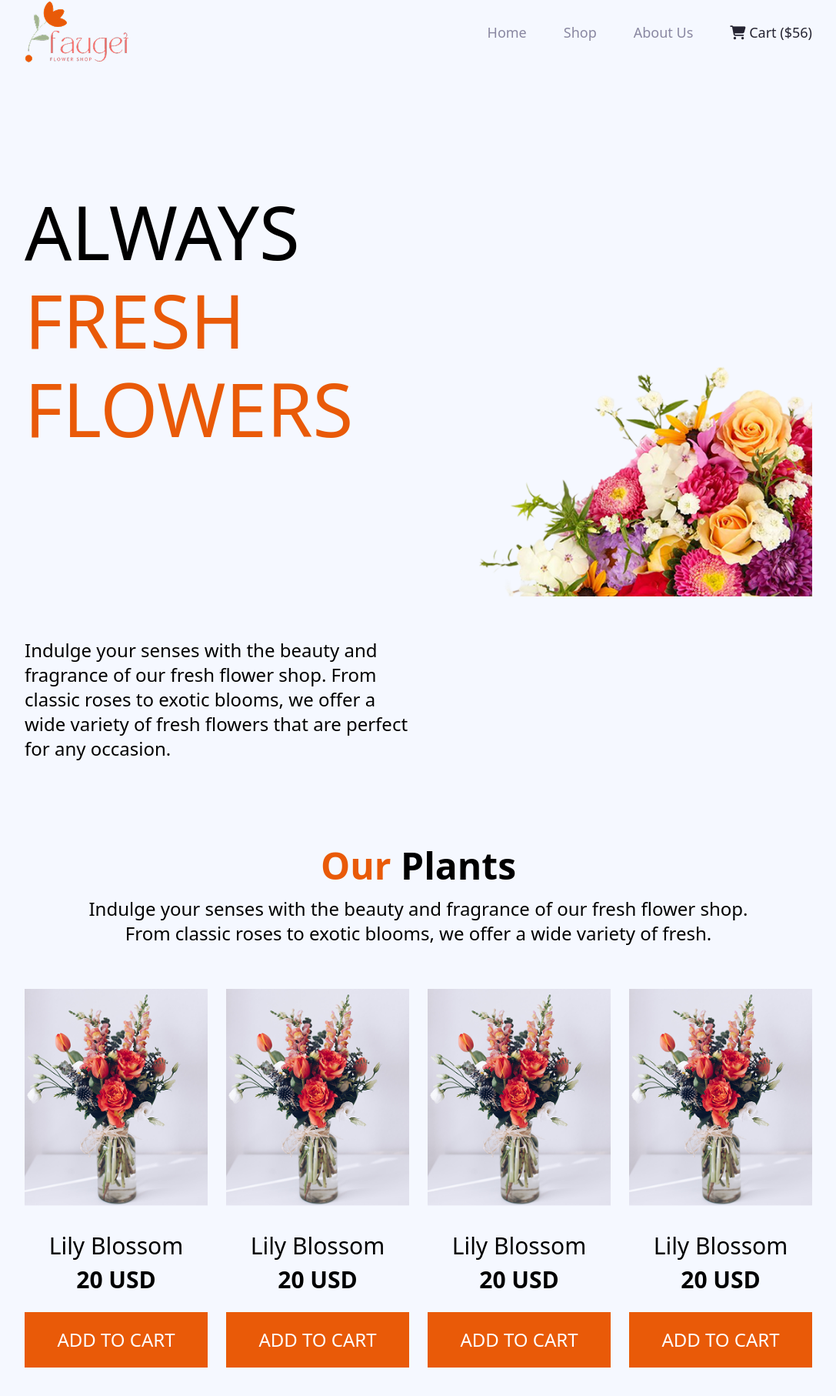
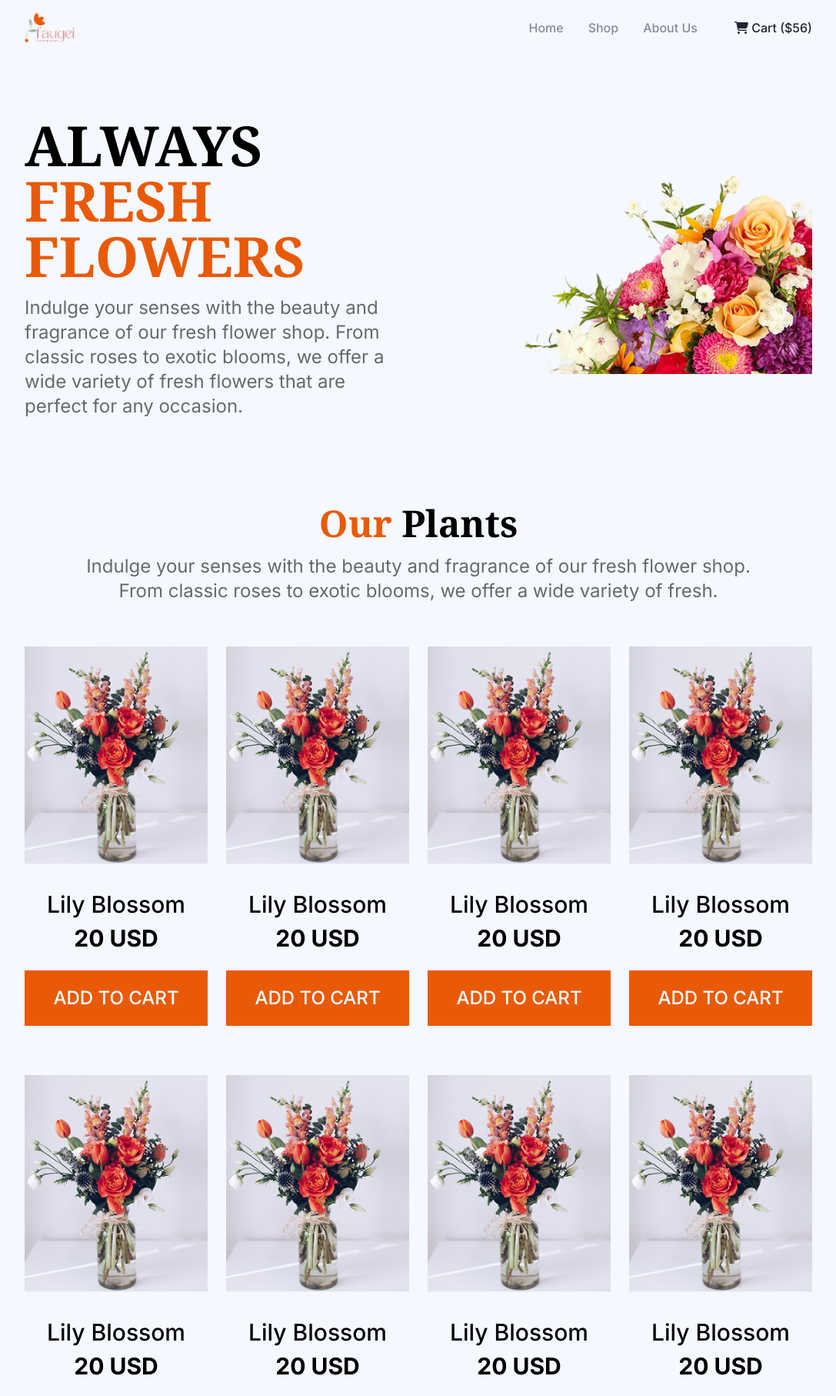
Before and after one commit to galib006/asgn2, a plain HTML site: page index.html in a window 1280 px wide. Shown: the top 1814 px of the page at 77% size, without its empty margins (96-1183 px from the left). Drawn offline with nearby package versions, Linux system fonts and the light colour scheme.

Commit message:
Make responsive for mobile

```diff
--- a/index.html
+++ b/index.html
@@ -7,37 +7,27 @@
     <title>Assignment 2</title>
     <script src="https://cdn.tailwindcss.com"></script>
     <script src="https://kit.fontawesome.com/81907d90ec.js" crossorigin="anonymous"></script>
+    <link rel="preconnect" href="https://fonts.googleapis.com">
+    <link rel="preconnect" href="https://fonts.gstatic.com" crossorigin>
+    <link href="https://fonts.googleapis.com/css2?family=Inter:ital,opsz,wght@0,14..32,100..900;1,14..32,100..900&family=Noto+Serif:ital,wght@0,100..900;1,100..900&display=swap" rel="stylesheet">
     <link rel="stylesheet" href="style.css" />
 </head>
 
-<body>
-    <header class="grid grid-cols-2 items-center justify-between px-32">
-        <div class="header-left">
+<body class="font-inter">
+    <header class="grid grid-cols-2 md:grid-cols-2 items-center px-6 md:px-32 py-4 gap-4">
+        <div class="header-left flex justify-between md:justify-start items-center">
             <div class="logo">
-                <a href="#"><img src="assets/logo.png" alt="" /></a>
+                <a href="#"><img src="assets/logo.png" alt="logo" class="h-10" /></a>
             </div>
+
         </div>
-        <div class="header-right flex items-end justify-end space-x-12 text-lg">
-            <nav>
-                <ul class="flex space-x-12">
-                    <li>
-                        <a href="#" class="text-[#8987A1] hover:text-[#252432] hover:font-bold font-medium">Home</a
-              >
-            </li>
-            <li>
-              <a
-                href="#"
-                class="text-[#8987A1] hover:text-[#252432] hover:font-bold font-medium"
-                >Shop</a
-              >
-            </li>
-            <li>
-              <a
-                href="#"
-                class="text-[#8987A1] hover:text-[#252432] hover:font-bold font-medium"
-                >About Us</a
-              >
-            </li>
+
+        <div class="header-right flex flex-col md:flex-row items-end md:items-center justify-end space-y-4 md:space-y-0 md:space-x-12 text-base">
+            <nav class="hidden md:block">
+                <ul class="flex space-x-8">
+                    <li><a href="#" class="text-[#8987A1] hover:text-[#252432] hover:font-bold font-medium">Home</a></li>
+                    <li><a href="#" class="text-[#8987A1] hover:text-[#252432] hover:font-bold font-medium">Shop</a></li>
+                    <li><a href="#" class="text-[#8987A1] hover:text-[#252432] hover:font-bold font-medium">About Us</a></li>
                 </ul>
             </nav>
             <div class="cart">
@@ -47,140 +37,153 @@
             </div>
         </div>
     </header>
-    <section id="hero" class="grid grid-cols-2 items-center justify-between px-32 mt-40">
-        <div class="hero-left">
-            <h1 class="text-8xl leading-[1.2]">
+
+    <section id="hero" class="grid grid-cols-1 md:grid-cols-2 items-center px-6 md:px-32 mt-20 gap-10">
+
+        <div class="hero-left text-left md:text-left order-2 md:order-1 flex flex-col justify-between h-full ">
+            <h1 class="text-2xl sm:text-5xl md:text-6xl lg:text-5xl xl:text-7xl leading-[1.2] font-noto-serif-bold w-64 md:w-full">
                 ALWAYS <span class="text-[#E95A08]">FRESH FLOWERS</span>
             </h1>
-            <p class="mt-60 text-2xl">
+            <p class="mt-4 text-sm sm:text-xl md:text-2xl text-[#00000094] ">
                 Indulge your senses with the beauty and fragrance of our fresh flower shop. From classic roses to exotic blooms, we offer a wide variety of fresh flowers that are perfect for any occasion.
             </p>
         </div>
-        <div class="hero-right flex items-end justify-end">
-            <img src="assets/hero-flower.png" class="w-full" alt="" />
+
+
+        <div class="hero-right flex justify-center md:justify-end order-1 md:order-2">
+            <img src="assets/hero-flower.png" class="w-full md:w-[90%]" alt="" />
         </div>
     </section>
-    <section id="our-plants" class="px-4 sm:px-8 md:px-16 lg:px-32 mt-28">
-        <h2 class="text-4xl sm:text-5xl text-center font-bold mb-4">
+    <section id="our-plants" class="px-4 sm:px-8 md:px-16 lg:px-32 mt-16 sm:mt-28">
+        <h2 class="text-2xl sm:text-5xl text-center font-bold mb-4 font-noto-serif-semi-bold">
             <span class="text-[#E95A08]">Our</span> Plants
         </h2>
-        <p class="text-center text-lg sm:text-2xl max-w-4xl mx-auto">
+        <p class="text-center text-sm sm:text-2xl max-w-4xl mx-auto text-[#00000094]">
             Indulge your senses with the beauty and fragrance of our fresh flower shop. From classic roses to exotic blooms, we offer a wide variety of fresh.
         </p>
 
-        <div class="our-plants-content mt-14 grid grid-cols-1 sm:grid-cols-2 md:grid-cols-4 md:gap-6 sm:gap-0">
+        <div class="our-plants-content mt-8 md:mt-14 grid grid-cols-2 sm:grid-cols-2 md:grid-cols-4 gap-6 sm:gap-6 md:gap-6">
             <div class="plants-sample text-center mb-10">
                 <img src="assets/sample-flower-image.png" class="w-full h-auto" alt="Lily Blossom" />
-                <h3 class="font-medium text-2xl sm:text-3xl mt-8 mb-2">
+                <h3 class="font-medium text-base sm:text-3xl mt-8 mb-0 md:mb-2">
                     Lily Blossom
                 </h3>
-                <h4 class="font-bold text-xl sm:text-3xl mb-6">20 USD</h4>
-                <button class="block w-full font-medium bg-[#E95A08] text-white text-lg sm:text-2xl py-4 sm:py-5">
+                <h4 class="font-bold text-base sm:text-3xl mb-6">20 USD</h4>
+                <button class="block w-full font-medium bg-[#E95A08] text-white text-base sm:text-2xl py-4 sm:py-5">
             ADD TO CART
           </button>
             </div>
             <div class="plants-sample text-center mb-10">
                 <img src="assets/sample-flower-image.png" class="w-full h-auto" alt="Lily Blossom" />
-                <h3 class="font-medium text-2xl sm:text-3xl mt-8 mb-2">
+                <h3 class="font-medium text-base sm:text-3xl mt-8 mb-0 md:mb-2">
                     Lily Blossom
                 </h3>
-                <h4 class="font-bold text-xl sm:text-3xl mb-6">20 USD</h4>
-                <button class="block w-full font-medium bg-[#E95A08] text-white text-lg sm:text-2xl py-4 sm:py-5">
+                <h4 class="font-bold text-base sm:text-3xl mb-6">20 USD</h4>
+                <button class="block w-full font-medium bg-[#E95A08] text-white text-base sm:text-2xl py-4 sm:py-5">
             ADD TO CART
           </button>
             </div>
             <div class="plants-sample text-center mb-10">
                 <img src="assets/sample-flower-image.png" class="w-full h-auto" alt="Lily Blossom" />
-                <h3 class="font-medium text-2xl sm:text-3xl mt-8 mb-2">
+                <h3 class="font-medium text-base sm:text-3xl mt-8 mb-0 md:mb-2">
                     Lily Blossom
                 </h3>
-                <h4 class="font-bold text-xl sm:text-3xl mb-6">20 USD</h4>
-                <button class="block w-full font-medium bg-[#E95A08] text-white text-lg sm:text-2xl py-4 sm:py-5">
+                <h4 class="font-bold text-base sm:text-3xl mb-6">20 USD</h4>
+                <button class="block w-full font-medium bg-[#E95A08] text-white text-base sm:text-2xl py-4 sm:py-5">
             ADD TO CART
           </button>
             </div>
             <div class="plants-sample text-center mb-10">
                 <img src="assets/sample-flower-image.png" class="w-full h-auto" alt="Lily Blossom" />
-                <h3 class="font-medium text-2xl sm:text-3xl mt-8 mb-2">
+                <h3 class="font-medium text-base sm:text-3xl mt-8 mb-0 md:mb-2">
                     Lily Blossom
                 </h3>
-                <h4 class="font-bold text-xl sm:text-3xl mb-6">20 USD</h4>
-                <button class="block w-full font-medium bg-[#E95A08] text-white text-lg sm:text-2xl py-4 sm:py-5">
+                <h4 class="font-bold text-base sm:text-3xl mb-6">20 USD</h4>
+                <button class="block w-full font-medium bg-[#E95A08] text-white text-base sm:text-2xl py-4 sm:py-5">
             ADD TO CART
           </button>
             </div>
             <div class="plants-sample text-center mb-10">
                 <img src="assets/sample-flower-image.png" class="w-full h-auto" alt="Lily Blossom" />
-                <h3 class="font-medium text-2xl sm:text-3xl mt-8 mb-2">
+                <h3 class="font-medium text-base sm:text-3xl mt-8 mb-0 md:mb-2">
                     Lily Blossom
                 </h3>
-                <h4 class="font-bold text-xl sm:text-3xl mb-6">20 USD</h4>
-                <button class="block w-full font-medium bg-[#E95A08] text-white text-lg sm:text-2xl py-4 sm:py-5">
+                <h4 class="font-bold text-base sm:text-3xl mb-6">20 USD</h4>
+                <button class="block w-full font-medium bg-[#E95A08] text-white text-base sm:text-2xl py-4 sm:py-5">
             ADD TO CART
           </button>
             </div>
             <div class="plants-sample text-center mb-10">
                 <img src="assets/sample-flower-image.png" class="w-full h-auto" alt="Lily Blossom" />
-                <h3 class="font-medium text-2xl sm:text-3xl mt-8 mb-2">
+                <h3 class="font-medium text-base sm:text-3xl mt-8 mb-0 md:mb-2">
                     Lily Blossom
                 </h3>
-                <h4 class="font-bold text-xl sm:text-3xl mb-6">20 USD</h4>
-                <button class="block w-full font-medium bg-[#E95A08] text-white text-lg sm:text-2xl py-4 sm:py-5">
+                <h4 class="font-bold text-base sm:text-3xl mb-6">20 USD</h4>
+                <button class="block w-full font-medium bg-[#E95A08] text-white text-base sm:text-2xl py-4 sm:py-5">
             ADD TO CART
           </button>
             </div>
             <div class="plants-sample text-center mb-10">
                 <img src="assets/sample-flower-image.png" class="w-full h-auto" alt="Lily Blossom" />
-                <h3 class="font-medium text-2xl sm:text-3xl mt-8 mb-2">
+                <h3 class="font-medium text-base sm:text-3xl mt-8 mb-0 md:mb-2">
                     Lily Blossom
                 </h3>
-                <h4 class="font-bold text-xl sm:text-3xl mb-6">20 USD</h4>
-                <button class="block w-full font-medium bg-[#E95A08] text-white text-lg sm:text-2xl py-4 sm:py-5">
+                <h4 class="font-bold text-base sm:text-3xl mb-6">20 USD</h4>
+                <button class="block w-full font-medium bg-[#E95A08] text-white text-base sm:text-2xl py-4 sm:py-5">
             ADD TO CART
           </button>
             </div>
             <div class="plants-sample text-center mb-10">
                 <img src="assets/sample-flower-image.png" class="w-full h-auto" alt="Lily Blossom" />
-                <h3 class="font-medium text-2xl sm:text-3xl mt-8 mb-2">
+                <h3 class="font-medium text-base sm:text-3xl mt-8 mb-0 md:mb-2">
                     Lily Blossom
                 </h3>
-                <h4 class="font-bold text-xl sm:text-3xl mb-6">20 USD</h4>
-                <button class="block w-full font-medium bg-[#E95A08] text-white text-lg sm:text-2xl py-4 sm:py-5">
+                <h4 class="font-bold text-base sm:text-3xl mb-6">20 USD</h4>
+                <button class="block w-full font-medium bg-[#E95A08] text-white text-base sm:text-2xl py-4 sm:py-5">
             ADD TO CART
           </button>
             </div>
+
+
+
+
+
+
+
+
+
         </div>
     </section>
 
-    <section id="plants-lover" class="mt-40">
+    <section id="plants-lover" class="mt-6 md:mt-40 lg:mt-40">
 
         <div class="plants-lover-cont px-4 sm:px-8 md:px-16 lg:px-32 grid grid-cols-1 md:grid-cols-[1fr,1fr] gap-16 items-start">
             <div class="plants-lover-left relative">
-                <div class="trust-badge absolute">
-                    <img src="assets/trusted-badge.png" alt="Trust Badge" class="w-[80px] sm:w-[100px] md:w-[120px] lg:w-[160px] xl:w-[300px]" />
+                <div class="trust-badge absolute hidden sm:block">
+                    <img src="assets/trusted-badge.png" alt="Trust Badge" class=" w-[80px] sm:w-[100px] md:w-[120px] lg:w-[160px] xl:w-[300px]" />
                 </div>
                 <img src="assets/flower-store.png" class="w-full" alt="Flower Store" />
             </div>
 
 
 
-            <div class="plants-lover-right">
-                <h1 class="text-4xl sm:text-5xl lg:text-6xl font-bold">
+            <div class="plants-lover-right xl:pl-16 mt-[-35px] sm:[0px]">
+                <h1 class="text-2xl sm:text-5xl lg:text-6xl font-bold font-noto-serif-semi-bold">
                     Flower & Plants Lover
                 </h1>
-                <ul class="list-disc pl-5 mt-6 space-y-6">
+                <ul class="list-disc pl-5 mt-6 space-y-6 text-[#00000094]">
                     <li>
-                        <p class="text-lg sm:text-xl lg:text-2xl">
+                        <p class="text-sm sm:text-base md:text-xl lg:text-2xl">
                             Indulge your senses with the beauty and fragrance of our fresh flower shop. From classic roses to exotic blooms, we offer a wide variety of fresh.
                         </p>
                     </li>
                     <li>
-                        <p class="text-lg sm:text-xl lg:text-2xl">
+                        <p class="text-sm sm:text-base md:text-xl lg:text-2xl">
                             Indulge your senses with the beauty and fragrance of our fresh flower shop. From classic roses to exotic blooms, we offer a wide variety of fresh.
                         </p>
                     </li>
                     <li>
-                        <p class="text-lg sm:text-xl lg:text-2xl">
+                        <p class="text-sm sm:text-base md:text-xl lg:text-2xl">
                             Indulge your senses with the beauty and fragrance of our fresh flower shop. From classic roses to exotic blooms, we offer a wide variety of fresh.
                         </p>
                     </li>
@@ -189,28 +192,28 @@
         </div>
     </section>
     <section id="latest-Deal">
-        <div class="latest-Deal-content px-4 sm:px-8 md:px-16 lg:px-32 mt-28">
+        <div class="latest-Deal-content px-4 sm:px-8 md:px-16 lg:px-32 mt-16 sm:mt-28">
             <div class="latest-deal-header flex flex-col items-center justify-center">
-                <h1 class="text-center text-7xl">
+                <h1 class="text-center text-2xl md:text-7xl font-noto-serif-semi-bold">
                     <span class="text-[#E95A08]">Latest</span> Deals
                 </h1>
-                <p class="text-center text-2xl max-w-4xl mt-8">
+                <p class="text-center text-sm sm:text-base md:text-2xl max-w-4xl mt-8 text-[#00000094]">
                     Indulge your senses with the beauty and fragrance of our fresh flower shop. From classic roses to exotic blooms, we offer a wide variety of fresh.
                 </p>
             </div>
             <div class="deals-content">
-                <div class="deals-cont grid grid-cols-[1fr_2fr] gap-8 mt-32">
-                    <div class="deals-1 bg-cover bg-center bg-no-repeat min-h-[300px] rounded-3xl flex flex-col items-center justify-center text-center text-2xl text-white font-semibold">
+                <div class="deals-cont grid grid-cols-1 md:grid-cols-[1fr_2fr] gap-8 mt-16 md:mt-32">
+                    <div class="deals-1 bg-cover bg-center bg-no-repeat min-h-[185px] md:min-h-[300px] rounded-3xl flex flex-col items-center justify-center text-center text-xl md:text-2xl text-white font-semibold font-noto-serif-semi-bold order-1">
                         <h4 class="">60% Off | Bloom Plant</h4>
-                        <a href="#" class="text-xl underline">Shop Now</a>
+                        <a href="#" class="text-base md:text-xl underline">Shop Now</a>
                     </div>
-                    <div class="deals-2 bg-cover bg-center bg-no-repeat row-span-2 rounded-3xl flex flex-col items-center justify-center text-center text-white font-semibold">
-                        <h4 class="text-5xl">25% Off | Zabo Plant</h4>
-                        <a href="#" class="text-3xl underline">Shop Now</a>
+                    <div class="deals-2 bg-cover bg-center bg-no-repeat row-span-2 rounded-3xl flex flex-col items-center justify-center text-center text-white font-semibold font-noto-serif-semi-bold order-3 min-h-[185px]">
+                        <h4 class="text-xl md:text-5xl">25% Off | Zabo Plant</h4>
+                        <a href="#" class="text-base md:text-3xl underline">Shop Now</a>
                     </div>
-                    <div class="deals-3 bg-cover bg-center bg-no-repeat min-h-[300px] rounded-3xl flex flex-col items-center justify-center text-center text-2xl text-white font-semibold">
+                    <div class="deals-3 bg-cover bg-center bg-no-repeat min-h-[185px] md:min-h-[300px] rounded-3xl flex flex-col items-center justify-center text-center text-xl md:text-2xl text-white font-semibold font-noto-serif-semi-bold order-2 md:order-3">
                         <h2>30% Off | Ana Plant</h2>
-                        <a href="#" class="text-xl underline">Shop Now</a>
+                        <a href="#" class="text-base md:text-xl underline">Shop Now</a>
                     </div>
                 </div>
             </div>
@@ -218,31 +221,31 @@
     </section>
     <section id="newsletter" class="mt-28">
         <div class="newsletter-content px-4 sm:px-8 md:px-16 lg:px-32 py-[13rem] bg-cover bg-center bg-no-repeat">
-            <h1 class="text-center text-6xl text-white mb-10">
+            <h1 class="text-center text-xl md:text-6xl text-white mb-10 font-noto-serif-semi-bold">
                 Join the colorful Bunch
             </h1>
             <div class="news-content flex items-center justify-center">
-                <input type="email" name="email" id="email" placeholder="Write email" class="bg-white p-4 text-base" size="80" />
-                <button class="bg-[#E95A08] text-white p-4 px-12 text-base">
+                <input type="email" name="email" id="email" placeholder="Write email" class="bg-white p-4 text-base w-44 md:w-full" size="80" />
+                <button class="bg-[#E95A08] text-white p-4 px-4 md:px-12 text-base">
             Subscribe
           </button>
             </div>
         </div>
     </section>
     <footer class="mt-14 grid grid-cols-1 md:grid-cols-3 items-start gap-10 px-6 md:px-16 lg:px-32 py-10 bg-gray-100 text-gray-800">
-        <!-- Logo and Description -->
+
         <div class="footer-cont1 space-y-8 w-[23rem]">
             <img src="assets/logo.png" alt="Logo" class="w-32" />
-            <p class="leading-relaxed text-2xl">
+            <p class="leading-relaxed text-base md:text-2xl text-[#00000094]">
                 Indulge your senses with the beauty and fragrance of our fresh flower shop.
             </p>
         </div>
 
-        <!-- Navigation Links -->
+
         <div class="footer-cont2">
-            <ul class="grid grid-cols-2 gap-2 text-l">
+            <ul class="grid grid-cols-1 md:grid-cols-2 gap-2 text-l text-[#00000094]">
                 <div class="ft-menu-left">
-                    <li class="mt-8"><a href="#" class="hover:underline">Home</a></li>
+                    <li class="mt-0 md:mt-8"><a href="#" class="hover:underline">Home</a></li>
                     <li class="mt-8">
                         <a href="#" class="hover:underline">About Us</a>
                     </li>
@@ -272,7 +275,7 @@
             </ul>
         </div>
 
-        <!-- Social Media -->
+
         <div class="footer-cont3 flex flex-start">
             <ul class="flex md:justify-end justify-start items-center space-x-8">
                 <li>
--- a/style.css
+++ b/style.css
@@ -1,5 +1,28 @@
         body {
             background: #F5F8FF;
+        }
+
+        .font-inter {
+            font-family: "Inter", sans-serif;
+            font-optical-sizing: auto;
+            font-weight: 400;
+            font-style: normal;
+        }
+
+        .font-noto-serif-bold {
+            font-family: "Noto Serif", serif;
+            font-optical-sizing: auto;
+            font-weight: 700;
+            font-style: normal;
+            font-variation-settings: "wdth" 100;
+        }
+
+        .font-noto-serif-semi-bold {
+            font-family: "Noto Serif", serif;
+            font-optical-sizing: auto;
+            font-weight: 600;
+            font-style: normal;
+            font-variation-settings: "wdth" 100;
         }
 
         .deals-1 {
```
Lines whose indentation alone changed are shown as unchanged.
